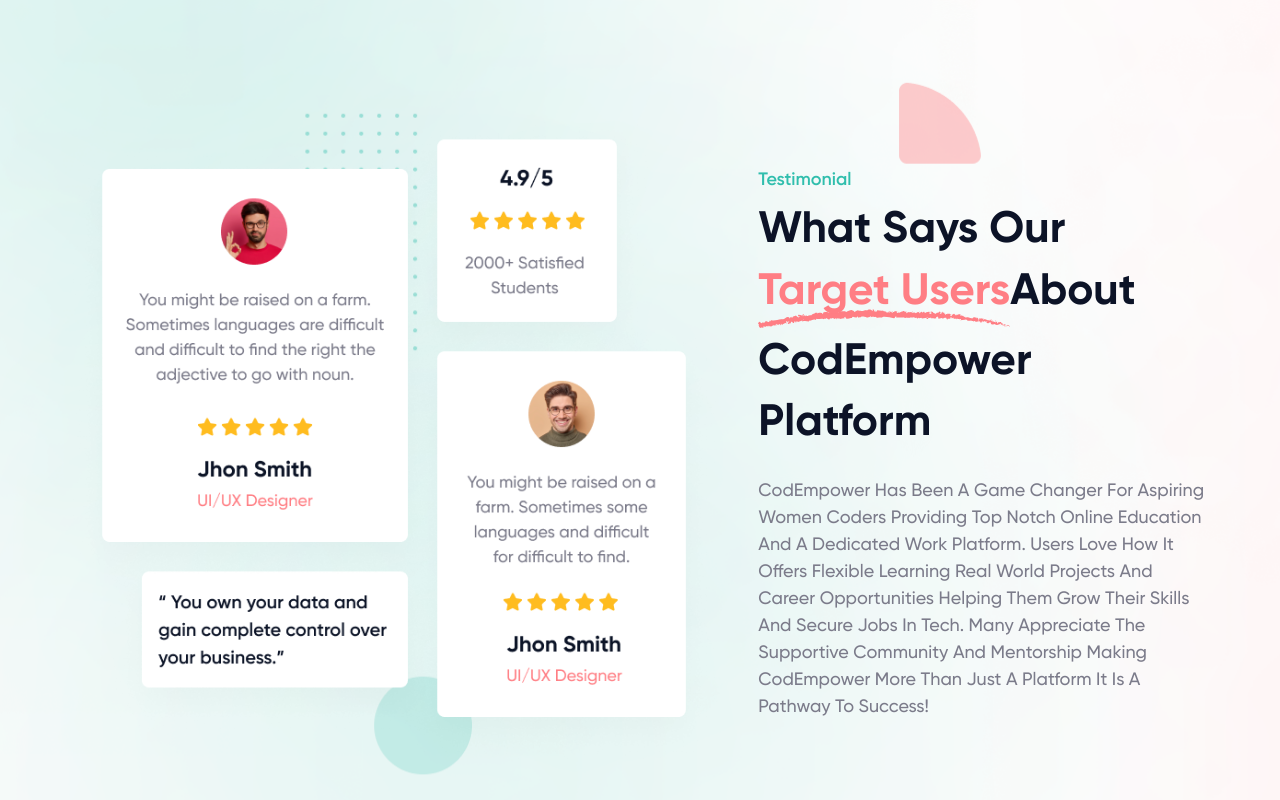
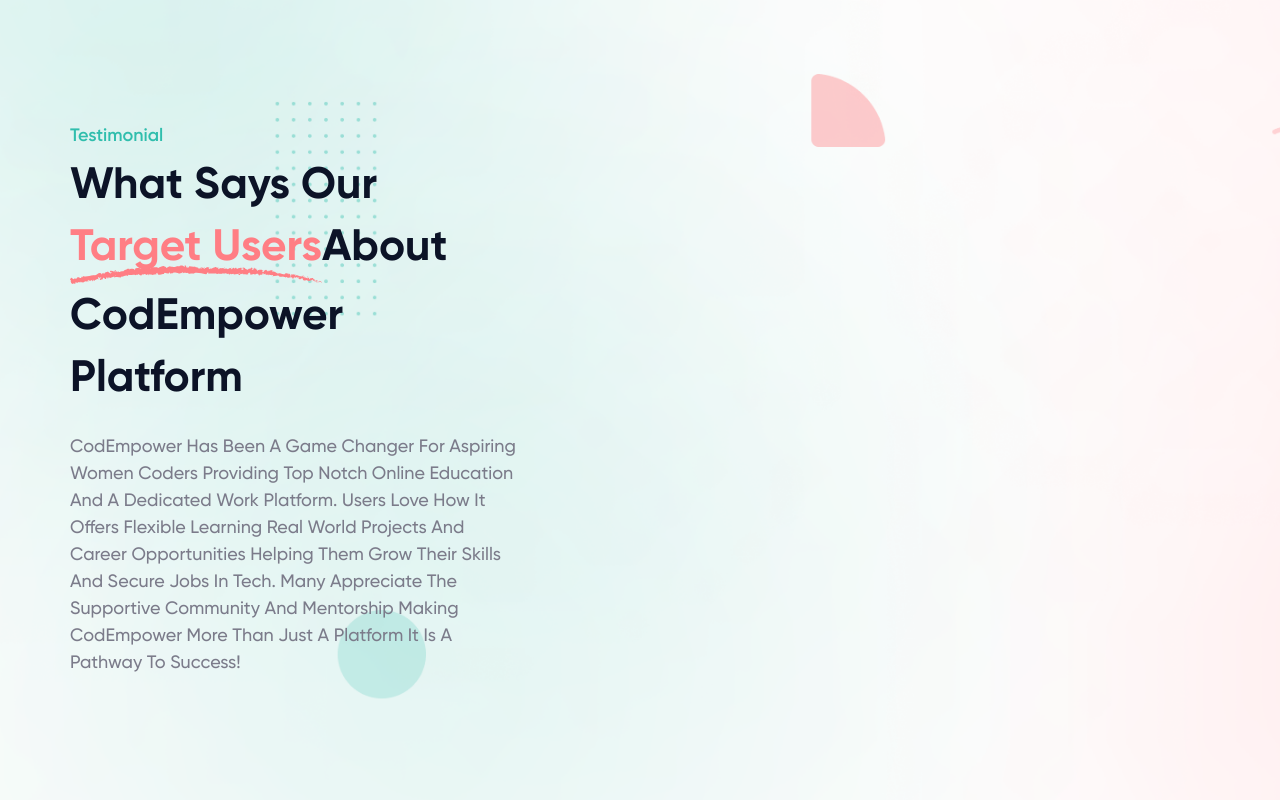
Before and after one commit to serkalemdelelegn/codempower, a React (Create React App) app: page /react-templates/edumim/instructor-two in a window 1280 px wide. Shown: the part 1300-2100 px from the top of the page. Built offline with nearby package versions, Linux system fonts and the light colour scheme; some icons are missing.

Commit message:
about finished

```diff
--- a/src/Components/HomeTwoComponents/About.jsx
+++ b/src/Components/HomeTwoComponents/About.jsx
@@ -1,5 +1,5 @@
 import React from "react";
-import about3 from "../../assets/images/all-img/about3.png";
+import about3 from "../../assets/images/all-img/abou1.png";
 const About = () => {
   return (
     <div className="about-area section-padding">
--- a/src/Components/Testimonials.jsx
+++ b/src/Components/Testimonials.jsx
@@ -1,6 +1,7 @@
 /* eslint-disable jsx-a11y/anchor-is-valid */
 import React from "react";
-import testiLeft from "../assets/images/all-img/testi-left.png";
+// import testiLeft from "../assets/images/all-img/testi-left.png";
+// import { faq } from "../constant/images";
 
 const Testimonials = () => {
   return (
@@ -49,9 +50,9 @@ const Testimonials = () => {
       </div> */}
       <div className="container">
         <div className="grid grid-cols-12 lg:gap-10 gap-6 ">
-          <div className="xl:col-span-7 lg:col-span-6 col-span-12">
+          {/* <div className="xl:col-span-7 lg:col-span-6 col-span-12">
             <img src={testiLeft} alt="" draggable="false" />
-          </div>
+          </div> */}
           <div className="xl:col-span-5 lg:col-span-6 col-span-12 flex flex-col justify-center ">
             <div className="mini-title">Testimonial</div>
             <h4 className="column-title ">
@@ -73,8 +74,13 @@ const Testimonials = () => {
               </a>
             </div> */}
           </div>
+          {/* <div>
+            <img src={faq} alt="" />
+          </div> */}
         </div>
+
       </div>
+
     </div>
   );
 };
```
Also changed, not shown: src/assets/images/all-img/abou1.png (added).
